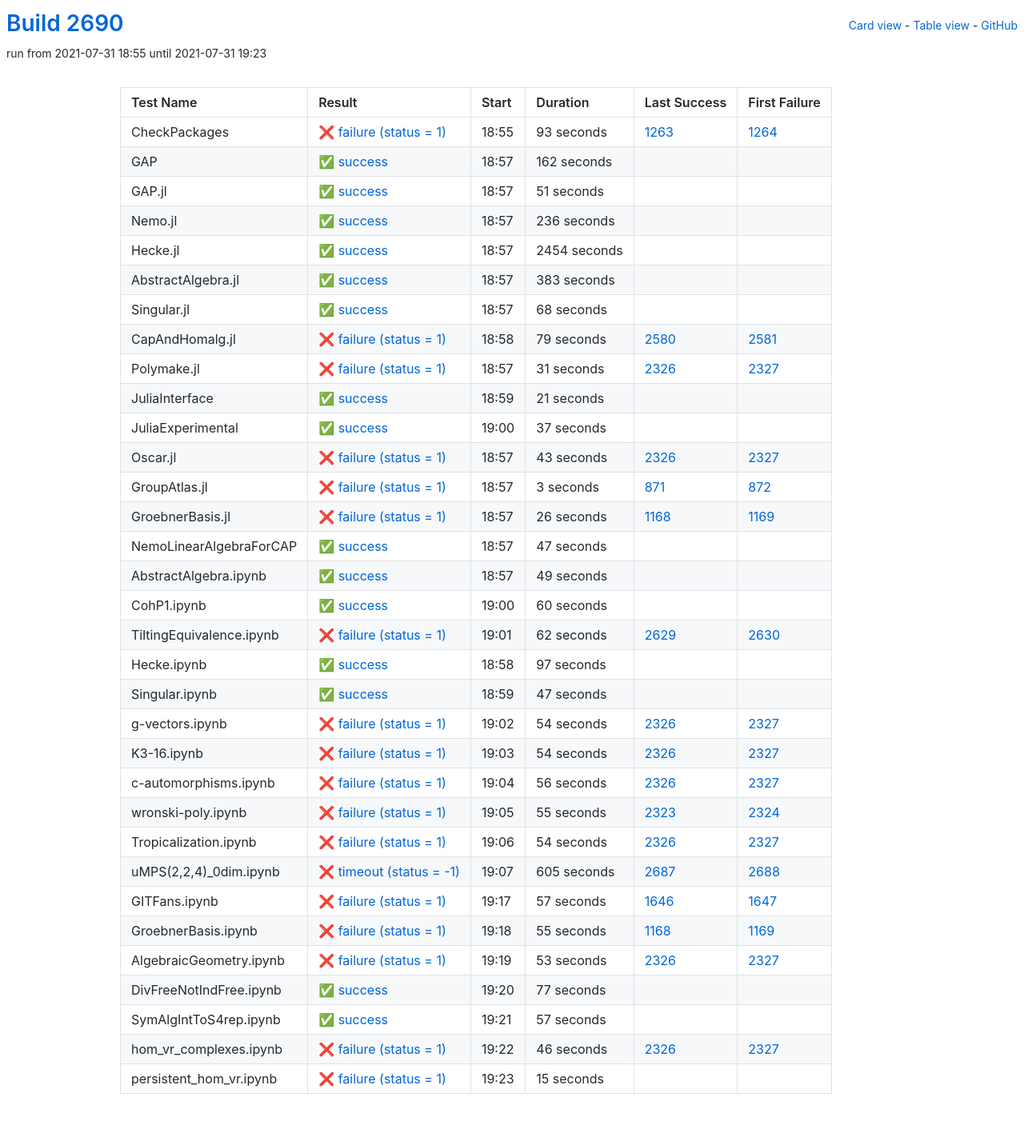
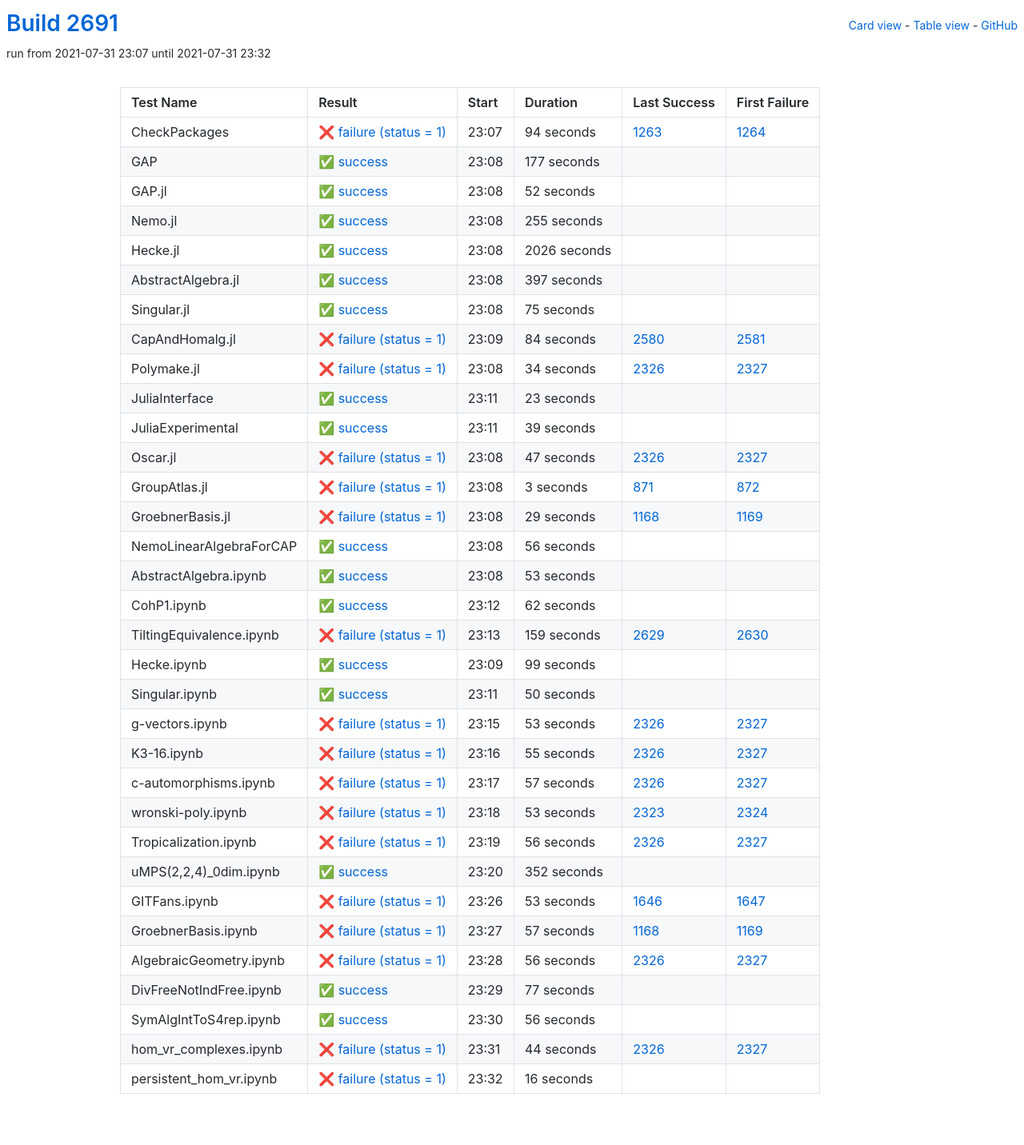
Before and after one commit to oscar-system/oscar-ci-status-stable, a Jekyll site: the page built from table.html, in a window 1280 px wide. Shown: the whole page at 80% size. Built offline with Jekyll 4.4.1, drawn with Linux system fonts in a browser that asks for light colours.

Commit message:
Build #2691

```diff
--- a/_data/ci.yml
+++ b/_data/ci.yml
@@ -1,6 +1,6 @@
 ---
-build: 2690
-build_url: https://oscarci.mathematik.uni-kl.de/job/oscar-stable/2690/
+build: 2691
+build_url: https://oscarci.mathematik.uni-kl.de/job/oscar-stable/2691/
 job: oscar-stable
 organization: oscar-system
 repo: oscar-ci-status-stable
@@ -8,152 +8,152 @@ repourl: https://github.com/oscar-system/oscar-ci-status-stable
 tests:
 - name: CheckPackages
   id: checkpackages
-  log: https://oscarci.mathematik.uni-kl.de/job/oscar-stable/2690/artifact/logs/build-2690/CheckPackages.log
-  start: 2021-07-31 18:55
+  log: https://oscarci.mathematik.uni-kl.de/job/oscar-stable/2691/artifact/logs/build-2691/CheckPackages.log
+  start: 2021-07-31 23:07
   success: false
   exitcode: 1
   status: failure
-  duration: 93
+  duration: 94
   last_success: 1263
   last_success_url: https://oscarci.mathematik.uni-kl.de/job/oscar-stable/1263/
   first_failure: 1264
   first_failure_url: https://oscarci.mathematik.uni-kl.de/job/oscar-stable/1264/
 - name: GAP
   id: gap
-  log: https://oscarci.mathematik.uni-kl.de/job/oscar-stable/2690/artifact/logs/build-2690/GAP.log
-  start: 2021-07-31 18:57
+  log: https://oscarci.mathematik.uni-kl.de/job/oscar-stable/2691/artifact/logs/build-2691/GAP.log
+  start: 2021-07-31 23:08
   success: true
   exitcode: 0
   status: success
-  duration: 162
+  duration: 177
   last_success: false
   last_success_url:
   first_failure: false
   first_failure_url:
 - name: GAP.jl
   id: gap-jl
-  log: https://oscarci.mathematik.uni-kl.de/job/oscar-stable/2690/artifact/logs/build-2690/GAP.jl.log
-  start: 2021-07-31 18:57
+  log: https://oscarci.mathematik.uni-kl.de/job/oscar-stable/2691/artifact/logs/build-2691/GAP.jl.log
+  start: 2021-07-31 23:08
   success: true
   exitcode: 0
   status: success
-  duration: 51
+  duration: 52
   last_success: false
   last_success_url:
   first_failure: false
   first_failure_url:
 - name: Nemo.jl
   id: nemo-jl
-  log: https://oscarci.mathematik.uni-kl.de/job/oscar-stable/2690/artifact/logs/build-2690/Nemo.jl.log
-  start: 2021-07-31 18:57
+  log: https://oscarci.mathematik.uni-kl.de/job/oscar-stable/2691/artifact/logs/build-2691/Nemo.jl.log
+  start: 2021-07-31 23:08
   success: true
   exitcode: 0
   status: success
-  duration: 236
+  duration: 255
   last_success: false
   last_success_url:
   first_failure: false
   first_failure_url:
 - name: Hecke.jl
   id: hecke-jl
-  log: https://oscarci.mathematik.uni-kl.de/job/oscar-stable/2690/artifact/logs/build-2690/Hecke.jl.log
-  start: 2021-07-31 18:57
+  log: https://oscarci.mathematik.uni-kl.de/job/oscar-stable/2691/artifact/logs/build-2691/Hecke.jl.log
+  start: 2021-07-31 23:08
   success: true
   exitcode: 0
   status: success
-  duration: 2454
+  duration: 2026
   last_success: false
   last_success_url:
   first_failure: false
   first_failure_url:
 - name: AbstractAlgebra.jl
   id: abstractalgebra-jl
-  log: https://oscarci.mathematik.uni-kl.de/job/oscar-stable/2690/artifact/logs/build-2690/AbstractAlgebra.jl.log
-  start: 2021-07-31 18:57
+  log: https://oscarci.mathematik.uni-kl.de/job/oscar-stable/2691/artifact/logs/build-2691/AbstractAlgebra.jl.log
+  start: 2021-07-31 23:08
   success: true
   exitcode: 0
   status: success
-  duration: 383
+  duration: 397
   last_success: false
   last_success_url:
   first_failure: false
   first_failure_url:
 - name: Singular.jl
   id: singular-jl
-  log: https://oscarci.mathematik.uni-kl.de/job/oscar-stable/2690/artifact/logs/build-2690/Singular.jl.log
-  start: 2021-07-31 18:57
+  log: https://oscarci.mathematik.uni-kl.de/job/oscar-stable/2691/artifact/logs/build-2691/Singular.jl.log
+  start: 2021-07-31 23:08
   success: true
   exitcode: 0
   status: success
-  duration: 68
+  duration: 75
   last_success: false
   last_success_url:
   first_failure: false
   first_failure_url:
 - name: CapAndHomalg.jl
   id: capandhomalg-jl
-  log: https://oscarci.mathematik.uni-kl.de/job/oscar-stable/2690/artifact/logs/build-2690/CapAndHomalg.jl.log
-  start: 2021-07-31 18:58
+  log: https://oscarci.mathematik.uni-kl.de/job/oscar-stable/2691/artifact/logs/build-2691/CapAndHomalg.jl.log
+  start: 2021-07-31 23:09
   success: false
   exitcode: 1
   status: failure
-  duration: 79
+  duration: 84
   last_success: 2580
   last_success_url: https://oscarci.mathematik.uni-kl.de/job/oscar-stable/2580/
   first_failure: 2581
   first_failure_url: https://oscarci.mathematik.uni-kl.de/job/oscar-stable/2581/
 - name: Polymake.jl
   id: polymake-jl
-  log: https://oscarci.mathematik.uni-kl.de/job/oscar-stable/2690/artifact/logs/build-2690/Polymake.jl.log
-  start: 2021-07-31 18:57
+  log: https://oscarci.mathematik.uni-kl.de/job/oscar-stable/2691/artifact/logs/build-2691/Polymake.jl.log
+  start: 2021-07-31 23:08
   success: false
   exitcode: 1
   status: failure
-  duration: 31
+  duration: 34
   last_success: 2326
   last_success_url: https://oscarci.mathematik.uni-kl.de/job/oscar-stable/2326/
   first_failure: 2327
   first_failure_url: https://oscarci.mathematik.uni-kl.de/job/oscar-stable/2327/
 - name: JuliaInterface
   id: juliainterface
-  log: https://oscarci.mathematik.uni-kl.de/job/oscar-stable/2690/artifact/logs/build-2690/JuliaInterface.log
-  start: 2021-07-31 18:59
+  log: https://oscarci.mathematik.uni-kl.de/job/oscar-stable/2691/artifact/logs/build-2691/JuliaInterface.log
+  start: 2021-07-31 23:11
   success: true
   exitcode: 0
   status: success
-  duration: 21
+  duration: 23
   last_success: false
   last_success_url:
   first_failure: false
   first_failure_url:
 - name: JuliaExperimental
   id: juliaexperimental
-  log: https://oscarci.mathematik.uni-kl.de/job/oscar-stable/2690/artifact/logs/build-2690/JuliaExperimental.log
-  start: 2021-07-31 19:00
+  log: https://oscarci.mathematik.uni-kl.de/job/oscar-stable/2691/artifact/logs/build-2691/JuliaExperimental.log
+  start: 2021-07-31 23:11
   success: true
   exitcode: 0
   status: success
-  duration: 37
+  duration: 39
   last_success: false
   last_success_url:
   first_failure: false
   first_failure_url:
 - name: Oscar.jl
   id: oscar-jl
-  log: https://oscarci.mathematik.uni-kl.de/job/oscar-stable/2690/artifact/logs/build-2690/Oscar.jl.log
-  start: 2021-07-31 18:57
+  log: https://oscarci.mathematik.uni-kl.de/job/oscar-stable/2691/artifact/logs/build-2691/Oscar.jl.log
+  start: 2021-07-31 23:08
   success: false
   exitcode: 1
   status: failure
-  duration: 43
+  duration: 47
   last_success: 2326
   last_success_url: https://oscarci.mathematik.uni-kl.de/job/oscar-stable/2326/
   first_failure: 2327
   first_failure_url: https://oscarci.mathematik.uni-kl.de/job/oscar-stable/2327/
 - name: GroupAtlas.jl
   id: groupatlas-jl
-  log: https://oscarci.mathematik.uni-kl.de/job/oscar-stable/2690/artifact/logs/build-2690/GroupAtlas.jl.log
-  start: 2021-07-31 18:57
+  log: https://oscarci.mathematik.uni-kl.de/job/oscar-stable/2691/artifact/logs/build-2691/GroupAtlas.jl.log
+  start: 2021-07-31 23:08
   success: false
   exitcode: 1
   status: failure
@@ -164,116 +164,140 @@ tests:
   first_failure_url: https://oscarci.mathematik.uni-kl.de/job/oscar-stable/872/
 - name: GroebnerBasis.jl
   id: groebnerbasis-jl
-  log: https://oscarci.mathematik.uni-kl.de/job/oscar-stable/2690/artifact/logs/build-2690/GroebnerBasis.jl.log
-  start: 2021-07-31 18:57
+  log: https://oscarci.mathematik.uni-kl.de/job/oscar-stable/2691/artifact/logs/build-2691/GroebnerBasis.jl.log
+  start: 2021-07-31 23:08
   success: false
   exitcode: 1
   status: failure
-  duration: 26
+  duration: 29
   last_success: 1168
   last_success_url: https://oscarci.mathematik.uni-kl.de/job/oscar-stable/1168/
   first_failure: 1169
   first_failure_url: https://oscarci.mathematik.uni-kl.de/job/oscar-stable/1169/
 - name: NemoLinearAlgebraForCAP
   id: nemolinearalgebraforcap
-  log: https://oscarci.mathematik.uni-kl.de/job/oscar-stable/2690/artifact/logs/build-2690/NemoLinearAlgebraForCAP.log
-  start: 2021-07-31 18:57
+  log: https://oscarci.mathematik.uni-kl.de/job/oscar-stable/2691/artifact/logs/build-2691/NemoLinearAlgebraForCAP.log
+  start: 2021-07-31 23:08
   success: true
   exitcode: 0
   status: success
-  duration: 47
+  duration: 56
   last_success: false
   last_success_url:
   first_failure: false
   first_failure_url:
 - name: AbstractAlgebra.ipynb
   id: abstractalgebra-ipynb
-  log: https://oscarci.mathematik.uni-kl.de/job/oscar-stable/2690/artifact/logs/build-2690/AbstractAlgebra.ipynb.log
-  start: 2021-07-31 18:57
+  log: https://oscarci.mathematik.uni-kl.de/job/oscar-stable/2691/artifact/logs/build-2691/AbstractAlgebra.ipynb.log
+  start: 2021-07-31 23:08
   success: true
   exitcode: 0
   status: success
-  duration: 49
+  duration: 53
   last_success: false
   last_success_url:
   first_failure: false
   first_failure_url:
 - name: CohP1.ipynb
   id: cohp1-ipynb
-  log: https://oscarci.mathematik.uni-kl.de/job/oscar-stable/2690/artifact/logs/build-2690/CohP1.ipynb.log
-  start: 2021-07-31 19:00
+  log: https://oscarci.mathematik.uni-kl.de/job/oscar-stable/2691/artifact/logs/build-2691/CohP1.ipynb.log
+  start: 2021-07-31 23:12
   success: true
   exitcode: 0
   status: success
-  duration: 60
+  duration: 62
   last_success: false
   last_success_url:
   first_failure: false
   first_failure_url:
 - name: TiltingEquivalence.ipynb
   id: tiltingequivalence-ipynb
-  log: https://oscarci.mathematik.uni-kl.de/job/oscar-stable/2690/artifact/logs/build-2690/TiltingEquivalence.ipynb.log
-  start: 2021-07-31 19:01
+  log: https://oscarci.mathematik.uni-kl.de/job/oscar-stable/2691/artifact/logs/build-2691/TiltingEquivalence.ipynb.log
+  start: 2021-07-31 23:13
   success: false
   exitcode: 1
   status: failure
-  duration: 62
+  duration: 159
   last_success: 2629
   last_success_url: https://oscarci.mathematik.uni-kl.de/job/oscar-stable/2629/
   first_failure: 2630
   first_failure_url: https://oscarci.mathematik.uni-kl.de/job/oscar-stable/2630/
 - name: Hecke.ipynb
   id: hecke-ipynb
-  log: https://oscarci.mathematik.uni-kl.de/job/oscar-stable/2690/artifact/logs/build-2690/Hecke.ipynb.log
-  start: 2021-07-31 18:58
+  log: https://oscarci.mathematik.uni-kl.de/job/oscar-stable/2691/artifact/logs/build-2691/Hecke.ipynb.log
+  start: 2021-07-31 23:09
   success: true
   exitcode: 0
   status: success
-  duration: 97
+  duration: 99
   last_success: false
   last_success_url:
   first_failure: false
   first_failure_url:
 - name: Singular.ipynb
   id: singular-ipynb
-  log: https://oscarci.mathematik.uni-kl.de/job/oscar-stable/2690/artifact/logs/build-2690/Singular.ipynb.log
-  start: 2021-07-31 18:59
+  log: https://oscarci.mathematik.uni-kl.de/job/oscar-stable/2691/artifact/logs/build-2691/Singular.ipynb.log
+  start: 2021-07-31 23:11
   success: true
   exitcode: 0
   status: success
-  duration: 47
+  duration: 50
   last_success: false
   last_success_url:
   first_failure: false
   first_failure_url:
 - name: g-vectors.ipynb
   id: g-vectors-ipynb
-  log: https://oscarci.mathematik.uni-kl.de/job/oscar-stable/2690/artifact/logs/build-2690/g-vectors.ipynb.log
-  start: 2021-07-31 19:02
+  log: https://oscarci.mathematik.uni-kl.de/job/oscar-stable/2691/artifact/logs/build-2691/g-vectors.ipynb.log
+  start: 2021-07-31 23:15
   success: false
   exitcode: 1
   status: failure
-  duration: 54
+  duration: 53
   last_success: 2326
   last_success_url: https://oscarci.mathematik.uni-kl.de/job/oscar-stable/2326/
   first_failure: 2327
   first_failure_url: https://oscarci.mathematik.uni-kl.de/job/oscar-stable/2327/
 - name: K3-16.ipynb
   id: k3-16-ipynb
-  log: https://oscarci.mathematik.uni-kl.de/job/oscar-stable/2690/artifact/logs/build-2690/K3-16.ipynb.log
-  start: 2021-07-31 19:03
+  log: https://oscarci.mathematik.uni-kl.de/job/oscar-stable/2691/artifact/logs/build-2691/K3-16.ipynb.log
+  start: 2021-07-31 23:16
   success: false
   exitcode: 1
   status: failure
-  duration: 54
+  duration: 55
   last_success: 2326
   last_success_url: https://oscarci.mathematik.uni-kl.de/job/oscar-stable/2326/
   first_failure: 2327
   first_failure_url: https://oscarci.mathematik.uni-kl.de/job/oscar-stable/2327/
 - name: c-automorphisms.ipynb
   id: c-automorphisms-ipynb
-  log: https://oscarci.mathematik.uni-kl.de/job/oscar-stable/2690/artifact/logs/build-2690/c-automorphisms.ipynb.log
-  start: 2021-07-31 19:04
+  log: https://oscarci.mathematik.uni-kl.de/job/oscar-stable/2691/artifact/logs/build-2691/c-automorphisms.ipynb.log
+  start: 2021-07-31 23:17
+  success: false
+  exitcode: 1
+  status: failure
+  duration: 57
+  last_success: 2326
+  last_success_url: https://oscarci.mathematik.uni-kl.de/job/oscar-stable/2326/
+  first_failure: 2327
+  first_failure_url: https://oscarci.mathematik.uni-kl.de/job/oscar-stable/2327/
+- name: wronski-poly.ipynb
+  id: wronski-poly-ipynb
+  log: https://oscarci.mathematik.uni-kl.de/job/oscar-stable/2691/artifact/logs/build-2691/wronski-poly.ipynb.log
+  start: 2021-07-31 23:18
+  success: false
+  exitcode: 1
+  status: failure
+  duration: 53
+  last_success: 2323
+  last_success_url: https://oscarci.mathematik.uni-kl.de/job/oscar-stable/2323/
+  first_failure: 2324
+  first_failure_url: https://oscarci.mathematik.uni-kl.de/job/oscar-stable/2324/
+- name: Tropicalization.ipynb
+  id: tropicalization-ipynb
+  log: https://oscarci.mathematik.uni-kl.de/job/oscar-stable/2691/artifact/logs/build-2691/Tropicalization.ipynb.log
+  start: 2021-07-31 23:19
   success: false
   exitcode: 1
   status: failure
@@ -282,82 +306,58 @@ tests:
   last_success_url: https://oscarci.mathematik.uni-kl.de/job/oscar-stable/2326/
   first_failure: 2327
   first_failure_url: https://oscarci.mathematik.uni-kl.de/job/oscar-stable/2327/
-- name: wronski-poly.ipynb
-  id: wronski-poly-ipynb
-  log: https://oscarci.mathematik.uni-kl.de/job/oscar-stable/2690/artifact/logs/build-2690/wronski-poly.ipynb.log
-  start: 2021-07-31 19:05
+- name: uMPS(2,2,4)_0dim.ipynb
+  id: umps-2-2-4-0dim-ipynb
+  log: https://oscarci.mathematik.uni-kl.de/job/oscar-stable/2691/artifact/logs/build-2691/uMPS-2-2-4-_0dim.ipynb.log
+  start: 2021-07-31 23:20
+  success: true
+  exitcode: 0
+  status: success
+  duration: 352
+  last_success: false
+  last_success_url:
+  first_failure: false
+  first_failure_url:
+- name: GITFans.ipynb
+  id: gitfans-ipynb
+  log: https://oscarci.mathematik.uni-kl.de/job/oscar-stable/2691/artifact/logs/build-2691/GITFans.ipynb.log
+  start: 2021-07-31 23:26
   success: false
   exitcode: 1
   status: failure
-  duration: 55
-  last_success: 2323
-  last_success_url: https://oscarci.mathematik.uni-kl.de/job/oscar-stable/2323/
-  first_failure: 2324
-  first_failure_url: https://oscarci.mathematik.uni-kl.de/job/oscar-stable/2324/
-- name: Tropicalization.ipynb
-  id: tropicalization-ipynb
-  log: https://oscarci.mathematik.uni-kl.de/job/oscar-stable/2690/artifact/logs/build-2690/Tropicalization.ipynb.log
-  start: 2021-07-31 19:06
-  success: false
-  exitcode: 1
-  status: failure
-  duration: 54
-  last_success: 2326
-  last_success_url: https://oscarci.mathematik.uni-kl.de/job/oscar-stable/2326/
-  first_failure: 2327
-  first_failure_url: https://oscarci.mathematik.uni-kl.de/job/oscar-stable/2327/
-- name: uMPS(2,2,4)_0dim.ipynb
-  id: umps-2-2-4-0dim-ipynb
-  log: https://oscarci.mathematik.uni-kl.de/job/oscar-stable/2690/artifact/logs/build-2690/uMPS-2-2-4-_0dim.ipynb.log
-  start: 2021-07-31 19:07
-  success: false
-  exitcode: -1
-  status: timeout
-  duration: 605
-  last_success: 2687
-  last_success_url: https://oscarci.mathematik.uni-kl.de/job/oscar-stable/2687/
-  first_failure: 2688
-  first_failure_url: https://oscarci.mathematik.uni-kl.de/job/oscar-stable/2688/
-- name: GITFans.ipynb
-  id: gitfans-ipynb
-  log: https://oscarci.mathematik.uni-kl.de/job/oscar-stable/2690/artifact/logs/build-2690/GITFans.ipynb.log
-  start: 2021-07-31 19:17
-  success: false
-  exitcode: 1
-  status: failure
-  duration: 57
+  duration: 53
   last_success: 1646
   last_success_url: https://oscarci.mathematik.uni-kl.de/job/oscar-stable/1646/
   first_failure: 1647
   first_failure_url: https://oscarci.mathematik.uni-kl.de/job/oscar-stable/1647/
 - name: GroebnerBasis.ipynb
   id: groebnerbasis-ipynb
-  log: https://oscarci.mathematik.uni-kl.de/job/oscar-stable/2690/artifact/logs/build-2690/GroebnerBasis.ipynb.log
-  start: 2021-07-31 19:18
+  log: https://oscarci.mathematik.uni-kl.de/job/oscar-stable/2691/artifact/logs/build-2691/GroebnerBasis.ipynb.log
+  start: 2021-07-31 23:27
   success: false
   exitcode: 1
   status: failure
-  duration: 55
+  duration: 57
   last_success: 1168
   last_success_url: https://oscarci.mathematik.uni-kl.de/job/oscar-stable/1168/
   first_failure: 1169
   first_failure_url: https://oscarci.mathematik.uni-kl.de/job/oscar-stable/1169/
 - name: AlgebraicGeometry.ipynb
   id: algebraicgeometry-ipynb
-  log: https://oscarci.mathematik.uni-kl.de/job/oscar-stable/2690/artifact/logs/build-2690/AlgebraicGeometry.ipynb.log
-  start: 2021-07-31 19:19
+  log: https://oscarci.mathematik.uni-kl.de/job/oscar-stable/2691/artifact/logs/build-2691/AlgebraicGeometry.ipynb.log
+  start: 2021-07-31 23:28
   success: false
   exitcode: 1
   status: failure
-  duration: 53
+  duration: 56
   last_success: 2326
   last_success_url: https://oscarci.mathematik.uni-kl.de/job/oscar-stable/2326/
   first_failure: 2327
   first_failure_url: https://oscarci.mathematik.uni-kl.de/job/oscar-stable/2327/
 - name: DivFreeNotIndFree.ipynb
   id: divfreenotindfree-ipynb
-  log: https://oscarci.mathematik.uni-kl.de/job/oscar-stable/2690/artifact/logs/build-2690/DivFreeNotIndFree.ipynb.log
-  start: 2021-07-31 19:20
+  log: https://oscarci.mathematik.uni-kl.de/job/oscar-stable/2691/artifact/logs/build-2691/DivFreeNotIndFree.ipynb.log
+  start: 2021-07-31 23:29
   success: true
   exitcode: 0
   status: success
@@ -368,36 +368,36 @@ tests:
   first_failure_url:
 - name: SymAlgIntToS4rep.ipynb
   id: symalginttos4rep-ipynb
-  log: https://oscarci.mathematik.uni-kl.de/job/oscar-stable/2690/artifact/logs/build-2690/SymAlgIntToS4rep.ipynb.log
-  start: 2021-07-31 19:21
+  log: https://oscarci.mathematik.uni-kl.de/job/oscar-stable/2691/artifact/logs/build-2691/SymAlgIntToS4rep.ipynb.log
+  start: 2021-07-31 23:30
   success: true
   exitcode: 0
   status: success
-  duration: 57
+  duration: 56
   last_success: false
   last_success_url:
   first_failure: false
   first_failure_url:
 - name: hom_vr_complexes.ipynb
   id: hom-vr-complexes-ipynb
-  log: https://oscarci.mathematik.uni-kl.de/job/oscar-stable/2690/artifact/logs/build-2690/hom_vr_complexes.ipynb.log
-  start: 2021-07-31 19:22
+  log: https://oscarci.mathematik.uni-kl.de/job/oscar-stable/2691/artifact/logs/build-2691/hom_vr_complexes.ipynb.log
+  start: 2021-07-31 23:31
   success: false
   exitcode: 1
   status: failure
-  duration: 46
+  duration: 44
   last_success: 2326
   last_success_url: https://oscarci.mathematik.uni-kl.de/job/oscar-stable/2326/
   first_failure: 2327
   first_failure_url: https://oscarci.mathematik.uni-kl.de/job/oscar-stable/2327/
 - name: persistent_hom_vr.ipynb
   id: persistent-hom-vr-ipynb
-  log: https://oscarci.mathematik.uni-kl.de/job/oscar-stable/2690/artifact/logs/build-2690/persistent_hom_vr.ipynb.log
-  start: 2021-07-31 19:23
+  log: https://oscarci.mathematik.uni-kl.de/job/oscar-stable/2691/artifact/logs/build-2691/persistent_hom_vr.ipynb.log
+  start: 2021-07-31 23:32
   success: false
   exitcode: 1
   status: failure
-  duration: 15
+  duration: 16
   last_success: false
   last_success_url:
   first_failure: false
```
Also changed, not shown: README.md.
